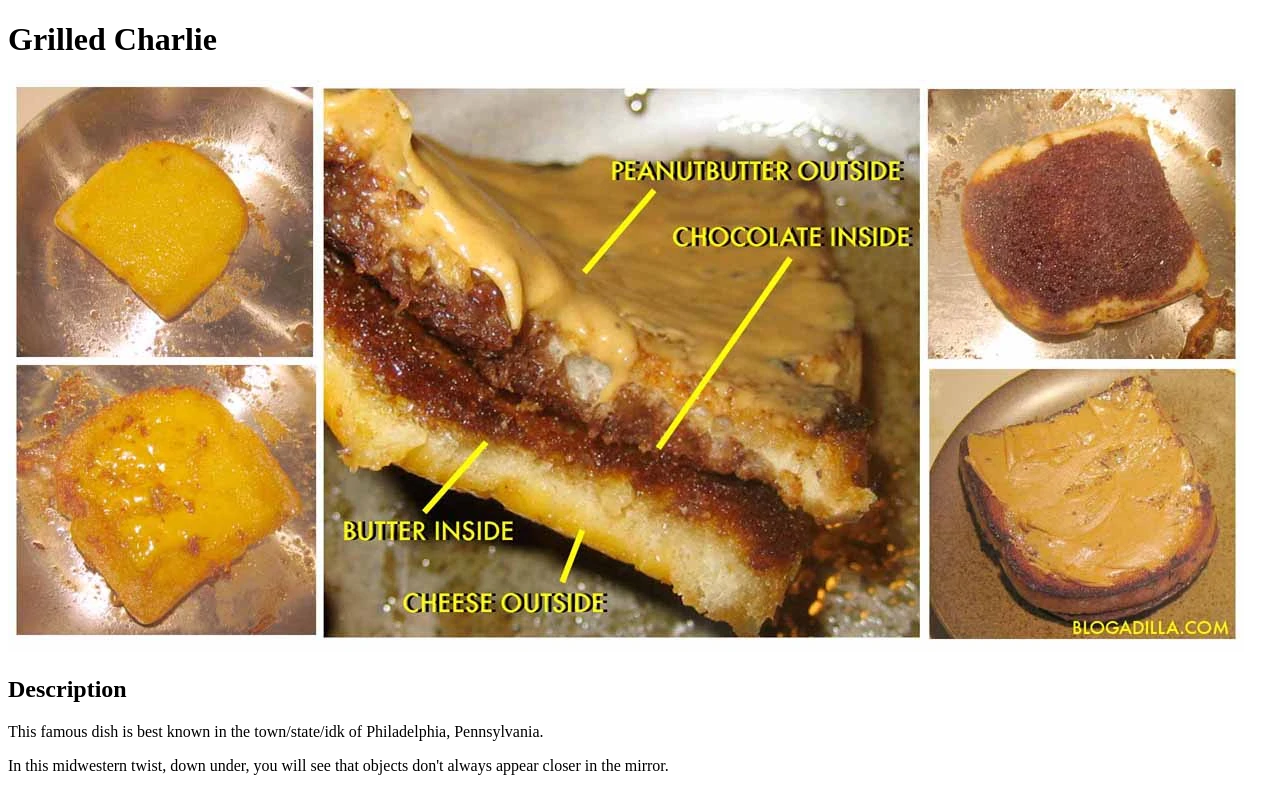
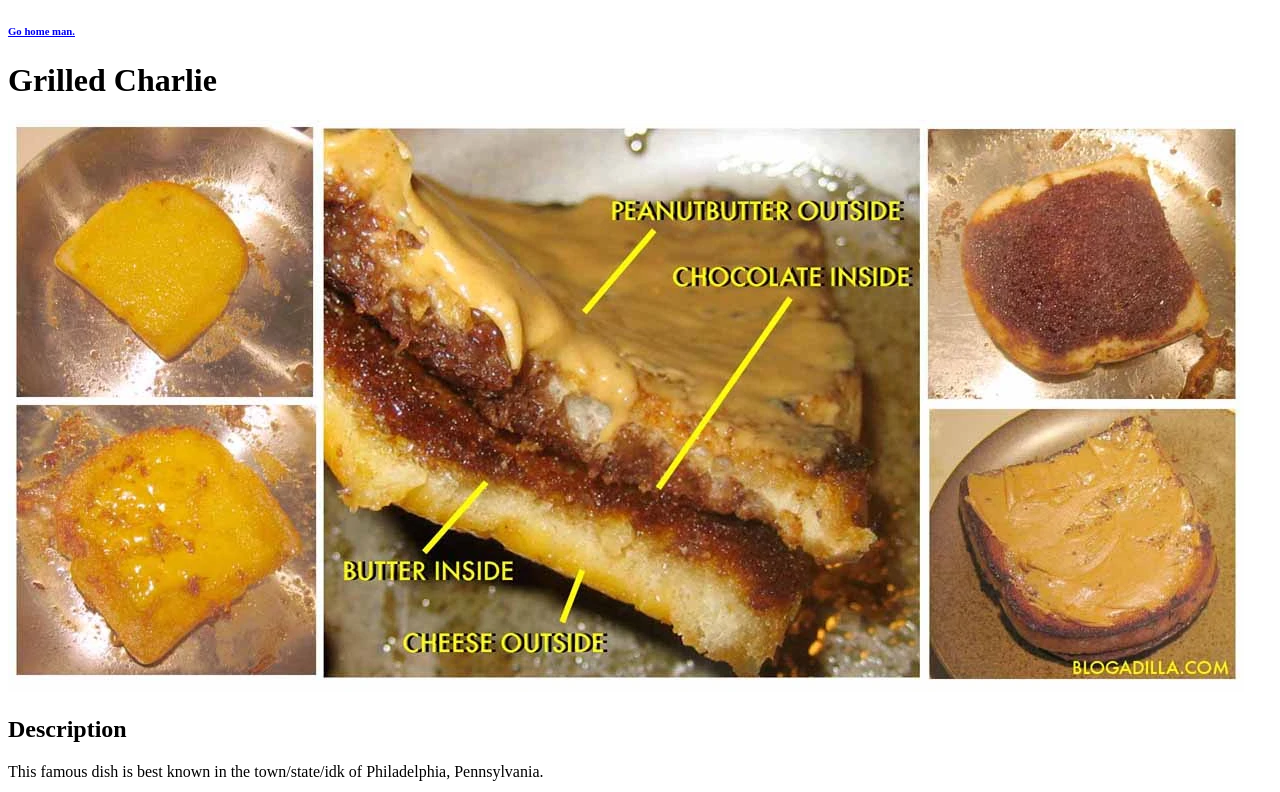
Before and after one commit to marcusgenrich/odin-recipes, a plain HTML site: page recipes/grilledcharlie.html in a window 1280 px wide. Shown: the top 792 px of the page. Drawn offline with Linux system fonts and the light colour scheme.

Commit message:
Throwing in a back to home button on all the recipe sub-pages.

```diff
--- a/recipes/grilledcharlie.html
+++ b/recipes/grilledcharlie.html
@@ -7,6 +7,7 @@
   <title>Grilled Charlie</title>
 </head>
 <body>
+  <h6><a href="/odin-recipes/index.html">Go home man.</a></h6>
   <h1>Grilled Charlie</h1>
   <img src="/odin-recipes/images/grilledcharlie.webp" alt="Here you will find a picture of a Grilled Charlie in The Wild.">
   <h2>Description</h2>
```
Also changed, not shown: recipes/markeyscramble.html (+1 -0 lines), recipes/pizzarollsandcheesecurds.html (+1 -0 lines).
